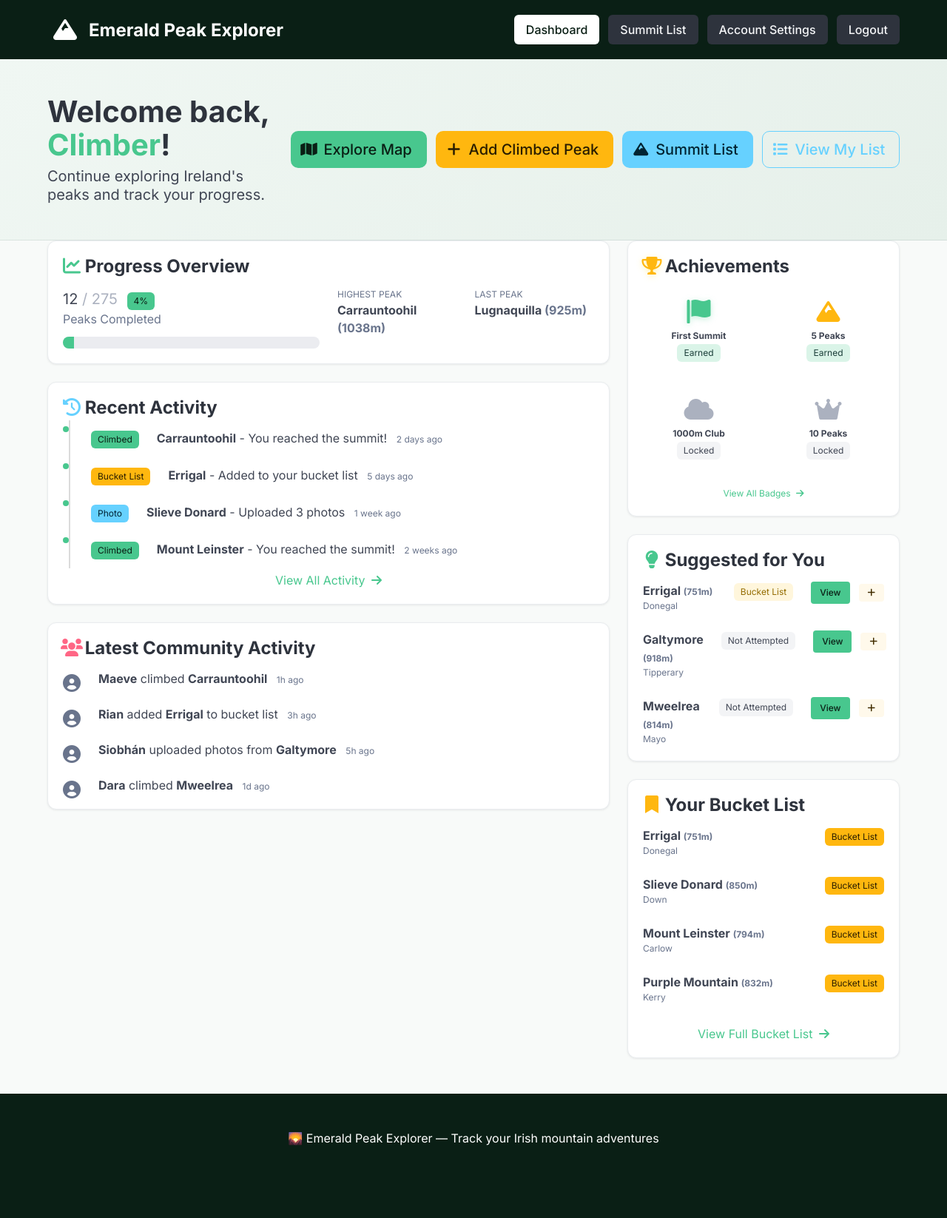
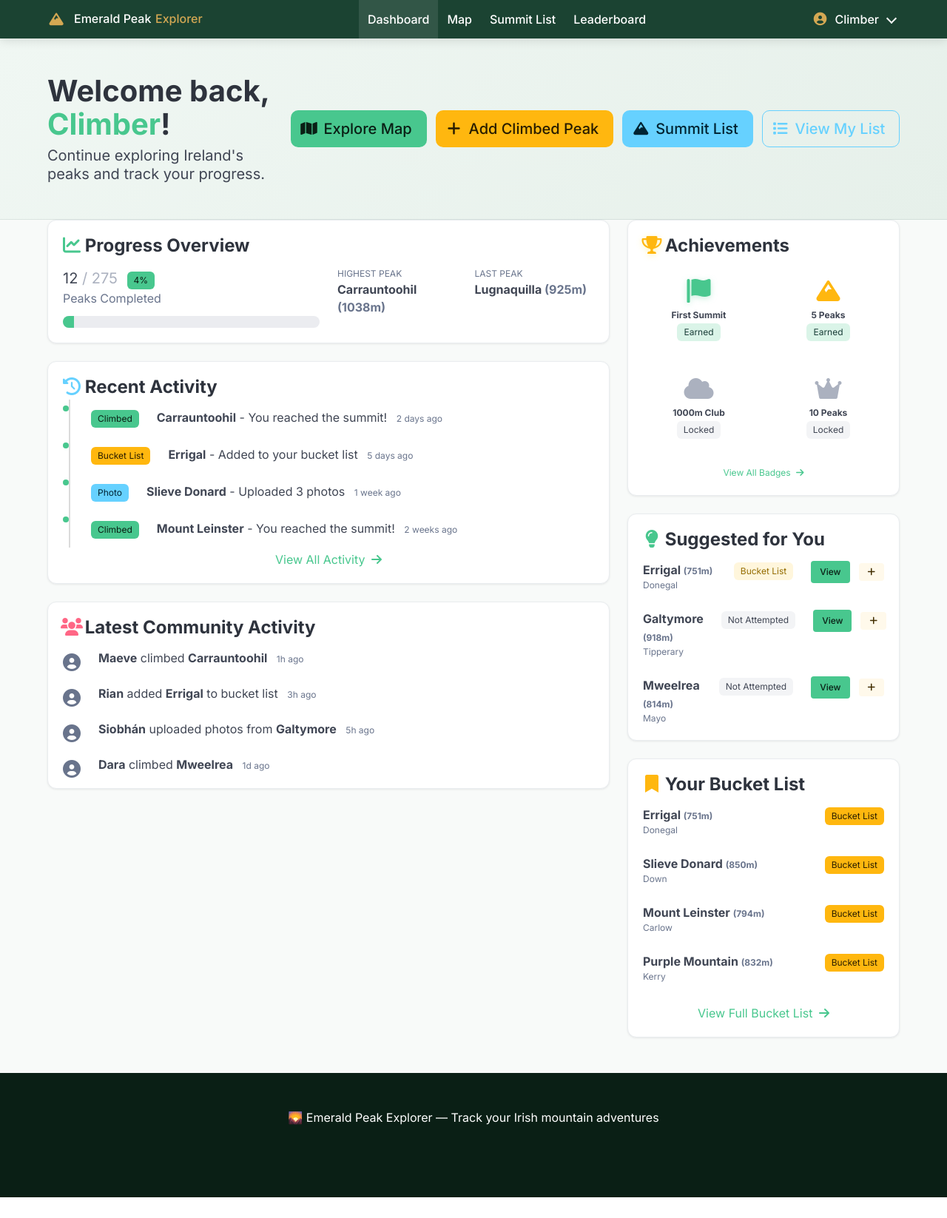
Before and after one commit to AndrianBarbulat/Emerald-Summit-Tracker, a Flask app: page /home in a window 1280 px wide. Shown: the whole page at 74% size. After the commit the page ends 1618 px from the top, so only its background shows below. Run offline with Flask 3, Linux system fonts and the light colour scheme; the visitor is signed in with stand-in values (Sample User, id 1).

Commit message:
Created a responsive logged-in navbar in components/header_logged_in.html using a fixed top Bulma navbar with the forest theme background. Added main navigation links for Dashboard, Map, Summit List, and Leaderboard with active page highlighting using the active_page variable. Implemented a user dropdown on the right showing the display name with links to profile, climbs, bucket list, account settings, and logout. Ensured full mobile responsiveness by collapsing navigation into a hamburger menu and enabling tap-based dropdown behaviour on smaller screens.

```diff
--- a/static/css/style.css
+++ b/static/css/style.css
@@ -35,10 +35,6 @@ body {
     padding-top: 52px;
 }
 
-body.is-authenticated {
-    padding-top: 0;
-}
-
 .box {
     border-radius: var(--radius-md);
     border: 1px solid var(--color-light-grey);
@@ -63,6 +59,15 @@ body.is-authenticated {
 
 .site-navbar .navbar-menu {
     background: transparent;
+}
+
+.site-navbar__menu {
+    align-items: stretch;
+}
+
+.site-navbar__center-links {
+    flex: 1 1 auto;
+    justify-content: center;
 }
 
 .site-navbar__brand {
@@ -102,11 +107,22 @@ body.is-authenticated {
     font-weight: 500;
 }
 
+.site-navbar .navbar-link {
+    color: var(--color-white);
+    font-weight: 500;
+}
+
 .site-navbar .navbar-item:hover,
 .site-navbar .navbar-item:focus,
-.site-navbar .navbar-item.is-active {
+.site-navbar .navbar-item.is-active,
+.site-navbar .navbar-link:hover,
+.site-navbar .navbar-link:focus {
     background: rgba(255, 255, 255, 0.1);
     color: var(--color-white);
+}
+
+.site-navbar .navbar-link:not(.is-arrowless)::after {
+    border-color: var(--color-white);
 }
 
 .site-navbar .navbar-burger,
@@ -123,6 +139,48 @@ body.is-authenticated {
 .site-navbar__actions {
     align-items: center;
     gap: 0.75rem;
+}
+
+.site-navbar__user-dropdown {
+    margin-left: auto;
+}
+
+.site-navbar__user-trigger {
+    align-items: center;
+    display: inline-flex;
+    gap: 0.5rem;
+}
+
+.site-navbar__user-icon {
+    color: var(--color-gold);
+    font-size: 1.1rem;
+}
+
+.site-navbar__display-name {
+    max-width: 14ch;
+    overflow: hidden;
+    text-overflow: ellipsis;
+    white-space: nowrap;
+}
+
+.site-navbar .navbar-dropdown {
+    background: var(--color-cream);
+    border-top: 2px solid var(--color-gold);
+    min-width: 14rem;
+}
+
+.site-navbar .navbar-dropdown .navbar-item {
+    color: var(--color-forest);
+}
+
+.site-navbar .navbar-dropdown .navbar-item:hover,
+.site-navbar .navbar-dropdown .navbar-item:focus {
+    background: rgba(27, 67, 50, 0.08);
+    color: var(--color-forest);
+}
+
+.site-navbar .navbar-divider {
+    background-color: rgba(27, 67, 50, 0.12);
 }
 
 .site-navbar__signup {
@@ -153,6 +211,14 @@ body.is-authenticated {
 }
 
 @media screen and (max-width: 1023px) {
+    .site-navbar__menu {
+        align-items: stretch;
+    }
+
+    .site-navbar__center-links {
+        justify-content: flex-start;
+    }
+
     .site-navbar .navbar-menu {
         background: var(--color-forest);
         box-shadow: var(--shadow-lg);
@@ -173,4 +239,30 @@ body.is-authenticated {
         justify-content: center;
         width: 100%;
     }
+
+    .site-navbar__user-dropdown {
+        margin-left: 0;
+    }
+
+    .site-navbar .navbar-dropdown {
+        background: rgba(255, 255, 255, 0.06);
+        border-top: 0;
+        box-shadow: none;
+        padding-bottom: 0.5rem;
+    }
+
+    .site-navbar .navbar-dropdown .navbar-item {
+        color: var(--color-white);
+        padding-left: 2.5rem;
+    }
+
+    .site-navbar .navbar-dropdown .navbar-item:hover,
+    .site-navbar .navbar-dropdown .navbar-item:focus {
+        background: rgba(255, 255, 255, 0.12);
+        color: var(--color-white);
+    }
+
+    .site-navbar .navbar-divider {
+        background-color: rgba(255, 255, 255, 0.15);
+    }
 }
--- a/static/js/script.js
+++ b/static/js/script.js
@@ -1,6 +1,20 @@
 document.addEventListener('DOMContentLoaded', function() {
-    const navbarBurger = document.querySelector('.navbar-burger');
-    if (navbarBurger) {
+    const isMobileNavbar = function() {
+        return window.matchMedia('(max-width: 1023px)').matches;
+    };
+
+    const closeMobileDropdowns = function() {
+        document.querySelectorAll('.site-navbar .has-dropdown.is-active').forEach(function(dropdown) {
+            dropdown.classList.remove('is-active');
+
+            const trigger = dropdown.querySelector('[data-navbar-dropdown-toggle]');
+            if (trigger) {
+                trigger.setAttribute('aria-expanded', 'false');
+            }
+        });
+    };
+
+    document.querySelectorAll('.navbar-burger').forEach(function(navbarBurger) {
         navbarBurger.addEventListener('click', function() {
             const targetId = navbarBurger.dataset.target;
             const navbarMenu = targetId ? document.getElementById(targetId) : null;
@@ -11,8 +25,38 @@ document.addEventListener('DOMContentLoaded', function() {
             const isActive = navbarBurger.classList.toggle('is-active');
             navbarMenu.classList.toggle('is-active', isActive);
             navbarBurger.setAttribute('aria-expanded', isActive ? 'true' : 'false');
+
+            if (!isActive) {
+                closeMobileDropdowns();
+            }
         });
-    }
+    });
+
+    document.querySelectorAll('[data-navbar-dropdown-toggle]').forEach(function(dropdownToggle) {
+        dropdownToggle.addEventListener('click', function(event) {
+            event.preventDefault();
+
+            if (!isMobileNavbar()) {
+                return;
+            }
+
+            const dropdown = dropdownToggle.closest('.has-dropdown');
+            if (!dropdown) {
+                return;
+            }
+
+            const nextState = !dropdown.classList.contains('is-active');
+            closeMobileDropdowns();
+            dropdown.classList.toggle('is-active', nextState);
+            dropdownToggle.setAttribute('aria-expanded', nextState ? 'true' : 'false');
+        });
+    });
+
+    window.addEventListener('resize', function() {
+        if (!isMobileNavbar()) {
+            closeMobileDropdowns();
+        }
+    });
 
     const mapElement = document.getElementById('peak-map');
     if (mapElement && window.L) {
--- a/templates/components/header_logged_In.html
+++ b/templates/components/header_logged_In.html
@@ -1,16 +1,63 @@
-<header class="sticky-header has-background-success-dark p-4">
-    <div class="container is-flex is-justify-content-space-between is-align-items-center">
-        <div class="is-flex is-align-items-center">
-            <span class="icon is-large has-text-white">
-                <i class="fas fa-mountain fa-2x"></i>
-            </span>
-            <span class="title is-4 has-text-white ml-2">Emerald Peak Explorer</span>
+<nav class="navbar is-fixed-top site-navbar" role="navigation" aria-label="authenticated navigation">
+    <div class="container">
+        <div class="navbar-brand">
+            <a class="navbar-item site-navbar__brand" href="/home">
+                <span class="icon site-navbar__icon" aria-hidden="true">
+                    <i class="fas fa-mountain"></i>
+                </span>
+                <span class="site-navbar__title">
+                    <span>Emerald Peak</span>
+                    <span class="site-navbar__title-accent">Explorer</span>
+                </span>
+            </a>
+
+            <a
+                role="button"
+                class="navbar-burger"
+                aria-label="menu"
+                aria-expanded="false"
+                data-target="authenticatedNavbarMenu"
+            >
+                <span aria-hidden="true"></span>
+                <span aria-hidden="true"></span>
+                <span aria-hidden="true"></span>
+                <span aria-hidden="true"></span>
+            </a>
         </div>
-        <div class="buttons">
-            <a href="/home" class="button is-light is-inverted {% if active_page == 'dashboard' %}has-background-white has-text-success-dark{% endif %}">Dashboard</a>
-            <a href="/summit-list" class="button is-light is-inverted {% if active_page == 'summits' %}has-background-white has-text-success-dark{% endif %}">Summit List</a>
-            <a href="/account" class="button is-light is-inverted {% if active_page == 'account' %}has-background-white has-text-success-dark{% endif %}">Account Settings</a>
-            <a href="/logout" class="button is-light is-inverted">Logout</a>
+
+        <div id="authenticatedNavbarMenu" class="navbar-menu site-navbar__menu">
+            <div class="navbar-start site-navbar__center-links">
+                <a href="/home" class="navbar-item {{ 'is-active' if active_page == 'dashboard' else '' }}">Dashboard</a>
+                <a href="/map" class="navbar-item {{ 'is-active' if active_page == 'map' else '' }}">Map</a>
+                <a href="/summit-list" class="navbar-item {{ 'is-active' if active_page == 'summits' else '' }}">Summit List</a>
+                <a href="/leaderboard" class="navbar-item {{ 'is-active' if active_page == 'leaderboard' else '' }}">Leaderboard</a>
+            </div>
+
+            <div class="navbar-end">
+                <div class="navbar-item has-dropdown is-hoverable site-navbar__user-dropdown">
+                    <a
+                        class="navbar-link site-navbar__user-trigger"
+                        href="#"
+                        aria-haspopup="true"
+                        aria-expanded="false"
+                        data-navbar-dropdown-toggle
+                    >
+                        <span class="icon site-navbar__user-icon" aria-hidden="true">
+                            <i class="fas fa-circle-user"></i>
+                        </span>
+                        <span class="site-navbar__display-name">{{ profile.display_name or 'Climber' }}</span>
+                    </a>
+
+                    <div class="navbar-dropdown is-right">
+                        <a href="/profile/me" class="navbar-item">My Profile</a>
+                        <a href="/my-climbs" class="navbar-item">My Climbs</a>
+                        <a href="/my-bucket-list" class="navbar-item">Bucket List</a>
+                        <a href="/account" class="navbar-item">Account Settings</a>
+                        <hr class="navbar-divider">
+                        <a href="/logout" class="navbar-item">Logout</a>
+                    </div>
+                </div>
+            </div>
         </div>
     </div>
-</header>
+</nav>
```
